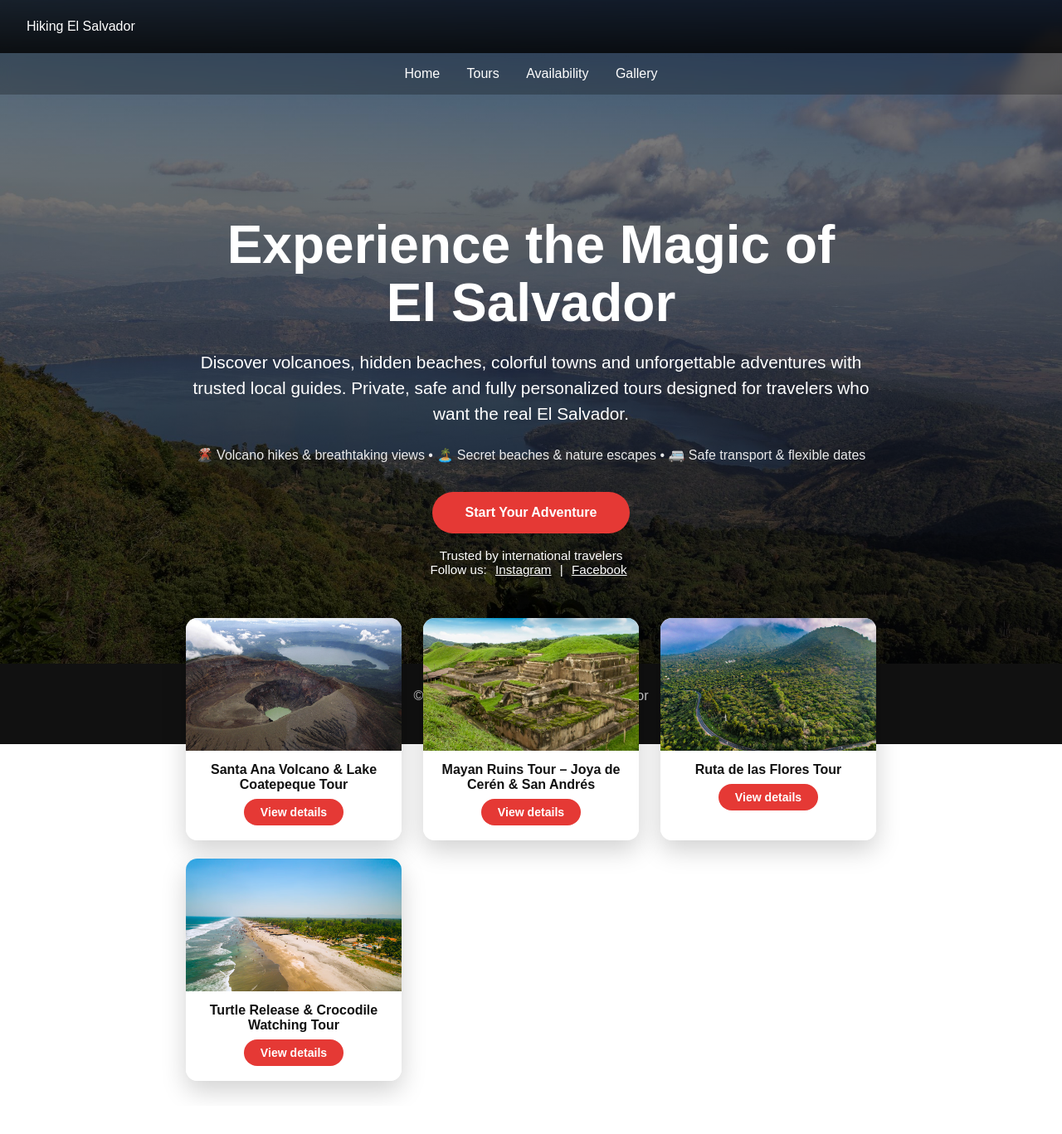
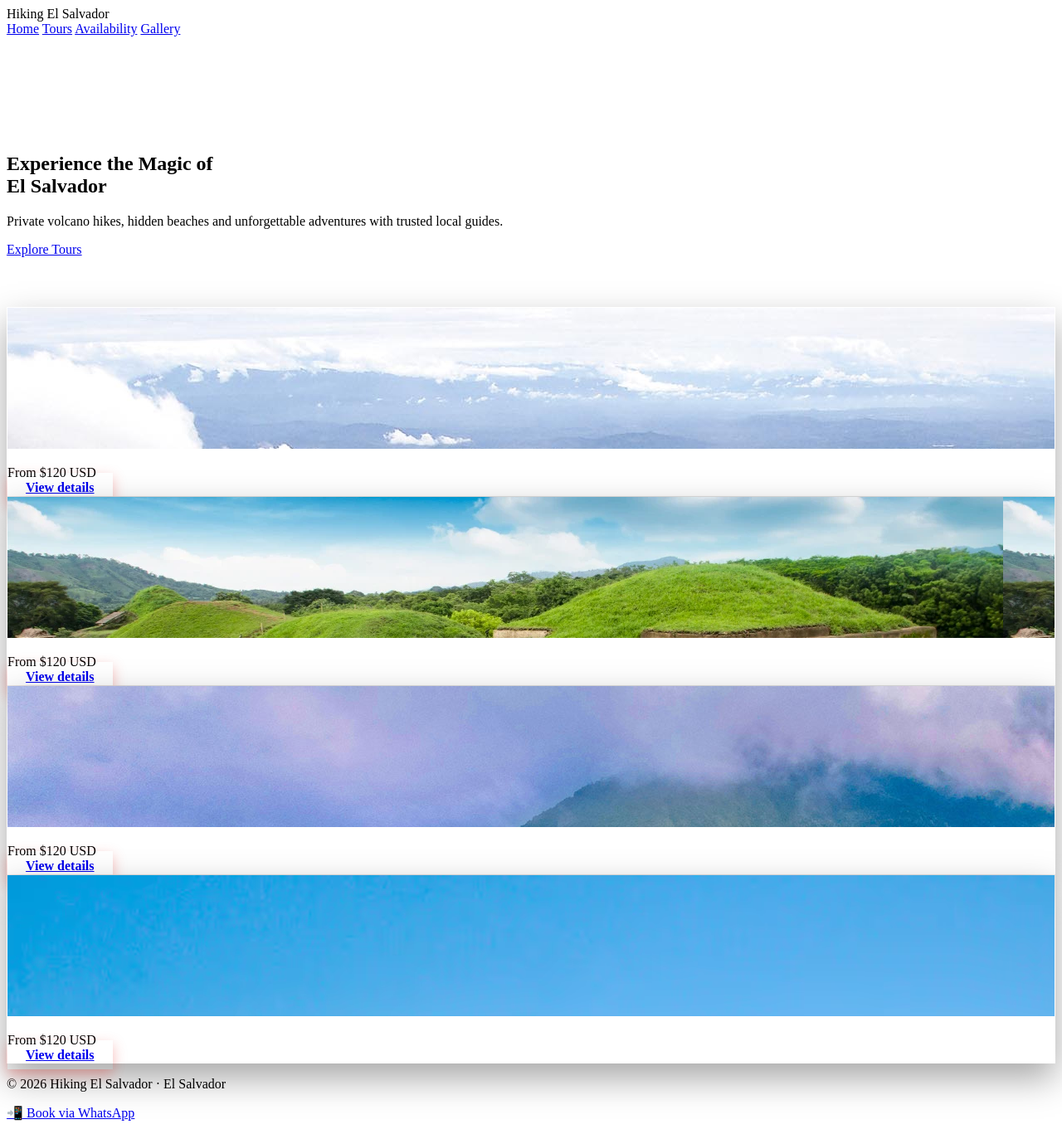
Before and after one commit to Moncada7794/listo-GitHub, a Flask app: page / in a window 1280 px wide. Shown: the whole page at 83% size. Before the commit the page ends 1324 px from the top, so only its background shows below. Run offline with Flask 3, Linux system fonts and the light colour scheme; some libraries are stand-ins or nearby versions.

Commit message:
ajuste index

```diff
--- a/static/css/style.css
+++ b/static/css/style.css
@@ -1,295 +1,94 @@
-/* RESET */
-* {
-    margin: 0;
-    padding: 0;
-    box-sizing: border-box;
-}
+/* =====================================================
+   MEJORAS PROFESIONALES HOME (NO ROMPE TU DISEÑO)
+   ===================================================== */
 
-body {
-    font-family: Arial, sans-serif;
-}
-
-/* ================= HEADER & NAV ================= */
-
-.top-bar {
-    position: fixed;
-    top: 0;
-    width: 100%;
-    height: 64px;
-
-    background: linear-gradient(
-        to bottom,
-        rgba(0, 0, 0, 0.65),
-        rgba(0, 0, 0, 0.85)
-    );
-
-    backdrop-filter: blur(6px);
-
-    color: white;
-    display: flex;
-    justify-content: space-between;
-    align-items: center;
-    padding: 0 32px;
-    z-index: 200;
-}
-
-.main-header {
-    position: fixed;
-    top: 64px;
-    width: 100%;
-    padding: 16px 32px;
-
-    background: rgba(0, 0, 0, 0.25);
-    backdrop-filter: blur(6px);
-
-    display: flex;
-    justify-content: center;
-    align-items: center;
-
-    z-index: 150;
-}
-
-.main-nav a {
-    color: white;
-    margin: 0 14px;
-    text-decoration: none;
-    font-weight: 500;
-}
-
-.main-nav a:hover {
-    opacity: 0.7;
-}
-
-/* ================= HERO ================= */
-
+/* HERO más equilibrado */
 .hero {
-    position: relative;
-    height: 100vh;
-    padding-top: 140px;
-
-    background-image: url("/static/images/hero.jpg");
-    background-size: cover;
-    background-position: center;
-
-    display: flex;
-    justify-content: center;
-    align-items: flex-start; /* ← CLAVE */
+    min-height: 110vh;
 }
 
 .hero-overlay {
-    position: absolute;
-    inset: 0;
     background: linear-gradient(
         to bottom,
-        rgba(0, 0, 0, 0.45),
-        rgba(0, 0, 0, 0.75)
+        rgba(0,0,0,0.55),
+        rgba(0,0,0,0.88)
     );
 }
 
 .hero-content {
-    position: relative;
-    color: white;
-    text-align: center;              /* ← centrado correcto */
-    max-width: 900px;
-    width: 95%;
-    padding: 0 20px 30px;
-    margin: 120px auto 0;            /* ← BAJA TODO PERFECTO */
+    margin-top: 140px;
 }
 
-.hero-content h1 {
-    font-size: 4rem;
-    margin-bottom: 20px;
-    font-weight: 800;
-    line-height: 1.1;
-}
-
-.hero-description {
-    font-size: 1.3rem;
-    margin-bottom: 25px;
-    line-height: 1.5;
-}
-
-.hero-features {
-    font-size: 1rem;
-    opacity: 0.9;
-    margin-bottom: 35px;
-}
-
-/* CTA */
-.hero-actions {
-    margin-bottom: 18px;
-}
-
-.hero-btn {
-    display: inline-block;
-    padding: 16px 40px;
-    background: #e53935;
-    color: white;
-    text-decoration: none;
-    border-radius: 999px;
-    font-size: 1rem;
-    font-weight: 600;
-}
-
-.hero-btn:hover {
-    transform: translateY(-2px);
-    box-shadow: 0 10px 25px rgba(229, 57, 53, 0.35);
-    background: #ff4a46;
-}
-
-/* SOCIAL */
-.hero-social {
-    margin-top: 8px;
-    font-size: 0.95rem;
-    margin-bottom: 22px; /* ← MÁS ESPACIO */
-}
-
-.hero-social a {
-    color: white;
-    text-decoration: underline;
-    margin: 0 6px;
-}
-
-/* ===== TOURS EN HOME ===== */
-
-.home-tours-grid {
-    margin: 50px auto 0;
-    max-width: 1100px;
-
-    display: grid;
-    grid-template-columns: repeat(auto-fit, minmax(240px, 1fr));
-    gap: 22px;
-
-    justify-items: center;
-    padding: 0 12px;
-}
+/* ===== CARDS PREMIUM ===== */
 
 .home-tour-card {
-    width: 100%;
-    max-width: 260px;
+    background: rgba(255,255,255,0.12); /* glass */
+    backdrop-filter: blur(12px);
 
-    background: rgba(255,255,255,0.95); /* fondo clarito para texto */
-    border-radius: 14px;
-    overflow: hidden;
+    border: 1px solid rgba(255,255,255,0.18);
 
-    box-shadow: 0 12px 30px rgba(0,0,0,0.18);
-    transition: transform 0.25s ease, box-shadow 0.25s ease;
+    box-shadow: 0 18px 40px rgba(0,0,0,0.35);
 }
 
 .home-tour-card:hover {
-    transform: translateY(-6px);
-    box-shadow: 0 18px 48px rgba(0,0,0,0.25);
+    transform: translateY(-8px);
+    box-shadow: 0 28px 60px rgba(0,0,0,0.55);
 }
 
+/* imagen más elegante */
 .home-tour-card .tour-image {
-    height: 160px;
-    background-size: cover;
-    background-position: center;
+    height: 170px;
 }
 
-.home-tour-card .tour-content {
-    padding: 14px 16px 18px;
-    text-align: center;
+/* nombre más fuerte */
+.home-tour-card .tour-name {
+    font-size: 1.05rem;
+    color: #fff;
 }
 
-.home-tour-card .tour-name {
-    font-size: 1rem;
-    font-weight: 700;
-    margin-bottom: 8px;
-    color: #111;
+/* descripción legible sobre glass */
+.home-tour-card .tour-description {
+    color: rgba(255,255,255,0.85);
+
+    display: -webkit-box;
+    -webkit-line-clamp: 2;      /* solo 2 líneas */
+    -webkit-box-orient: vertical;
+    overflow: hidden;
+
+    min-height: 40px;
 }
 
-.home-tour-card .tour-description {
-    font-size: 0.87rem;
-    color: #444;
-    margin-bottom: 14px;
-    min-height: 36px; /* para igualar cards */
-}
+/* botón más premium */
+.home-tour-card .tour-btn {
+    padding: 9px 22px;
+    font-weight: 700;
 
-.home-tour-card .tour-btn {
-    display: inline-block;
-    padding: 8px 20px;
-    font-size: 0.88rem;
-    background: #e53935;
-    color: white;
-    text-decoration: none;
-    border-radius: 999px;
-    font-weight: 600;
-    transition: background 0.2s ease, transform 0.15s ease;
+    box-shadow: 0 6px 16px rgba(229,57,53,0.35);
 }
 
 .home-tour-card .tour-btn:hover {
-    background: #d32f2f;
-    transform: translateY(-2px);
-}
-/* ================= TOURS PAGE ================= */
-
-.tours-section {
-    padding: 120px 60px 80px;
-    background: #f7f7f7;
+    box-shadow: 0 10px 26px rgba(229,57,53,0.5);
 }
 
-.tours-title {
-    font-size: 2.5rem;
-    margin-bottom: 60px;
-    text-align: center;
-    color: #111;
+/* ===== GRID mejor centrado ===== */
+
+.home-tours-grid {
+    margin-top: 60px;
 }
 
-.tours-grid {
-    display: grid;
-    grid-template-columns: repeat(auto-fill, minmax(280px, 1fr));
-    gap: 32px;
-}
-
-/* ================= FOOTER ================= */
-
-.main-footer {
-    background: #111;
-    color: #ccc;
-    text-align: center;
-    padding: 30px 20px;
-}
-
-/* ================= MOBILE ================= */
+/* ===== MOBILE PREMIUM ===== */
 
 @media (max-width: 768px) {
 
-    .hero {
-        padding-top: 130px;
-        min-height: 100vh;
+    .hero-content {
+        margin-top: 90px;
     }
 
-    .home-tours-grid {
-    grid-template-columns: repeat(2, 1fr);
-    max-width: 500px;
+    .home-tour-card {
+        border-radius: 16px;
     }
 
-    .hero-content {
-        margin: 60px auto 0;          /* ← spacing móvil perfecto */
-    }
-
-    .hero-content h1 {
-        font-size: 2.4rem;
-    }
-
-    .hero-description {
-        font-size: 1.05rem;
-    }
-
-    .hero-features {
-        font-size: 0.9rem;
-        line-height: 1.6;
-    }
-
-    .hero-btn {
-        padding: 14px 28px;
-        font-size: 0.95rem;
-    }
-
-    .home-tours-grid {
-        grid-template-columns: repeat(2, minmax(0, 1fr));
-        gap: 12px;
-        margin-top: 30px;
+    .home-tour-card .tour-image {
+        height: 140px;
     }
 }
--- a/templates/index.html
+++ b/templates/index.html
@@ -1,5 +1,4 @@
 {% extends "base.html" %}
-
 {% block content %}
 
 <section class="hero">
@@ -7,60 +6,45 @@
 
     <div class="hero-content">
 
-    <h1>
+        <h1>
             Experience the Magic of <br>
             <span class="highlight">El Salvador</span>
         </h1>
- <p class="hero-description">
-            Discover volcanoes, hidden beaches, colorful towns and unforgettable
-            adventures with trusted local guides.
-            Private, safe and fully personalized tours designed for travelers
-            who want the real El Salvador.
-        </p>
 
-        <p class="hero-features">
-            🌋 Volcano hikes & breathtaking views •
-            🏝️ Secret beaches & nature escapes •
-            🚐 Safe transport & flexible dates
+        <p class="hero-description">
+            Private volcano hikes, hidden beaches and unforgettable adventures
+            with trusted local guides.
         </p>
 
         <div class="hero-actions">
-            <a href="/tours" class="hero-btn">
-                Start Your Adventure
-            </a>
+            <a href="/tours" class="hero-btn">Explore Tours</a>
         </div>
 
-        <div class="hero-social">
-            <span>Trusted by international travelers</span><br>
-            Follow us:
-            <a href="https://www.instagram.com/cotuzastours" target="_blank">Instagram</a> |
-            <a href="https://www.facebook.com/people/Cotuzas-Tours/61565720485597/" target="_blank">Facebook</a>
-        </div>
-
-        {% if tours is defined and tours %}
+        {% if tours %}
         <div class="home-tours-grid">
             {% for tour in tours %}
-            <article class="tour-card home-tour-card">
+            <div class="home-tour-card">
+
                 <div class="tour-image"
                      style="background-image:url('{{ url_for('static', filename='images/' ~ tour.image) }}')">
                 </div>
 
                 <div class="tour-content">
-                    <h2 class="tour-name">{{ tour.name }}</h2>
+                    <div class="tour-name">{{ tour.name }}</div>
+
+                    <div class="tour-price">
+                        From ${{ tour.pricing.one }} USD
+                    </div>
 
                     <a class="tour-btn" href="/tours/{{ tour.id }}#booking-section">
                         View details
                     </a>
                 </div>
-            </article>
+
+            </div>
             {% endfor %}
         </div>
-        {% else %}
-        <div class="hero-actions">
-            <a href="/tours" class="hero-btn">View all available tours</a>
-        </div>
         {% endif %}
-
 
     </div>
 </section>
```
